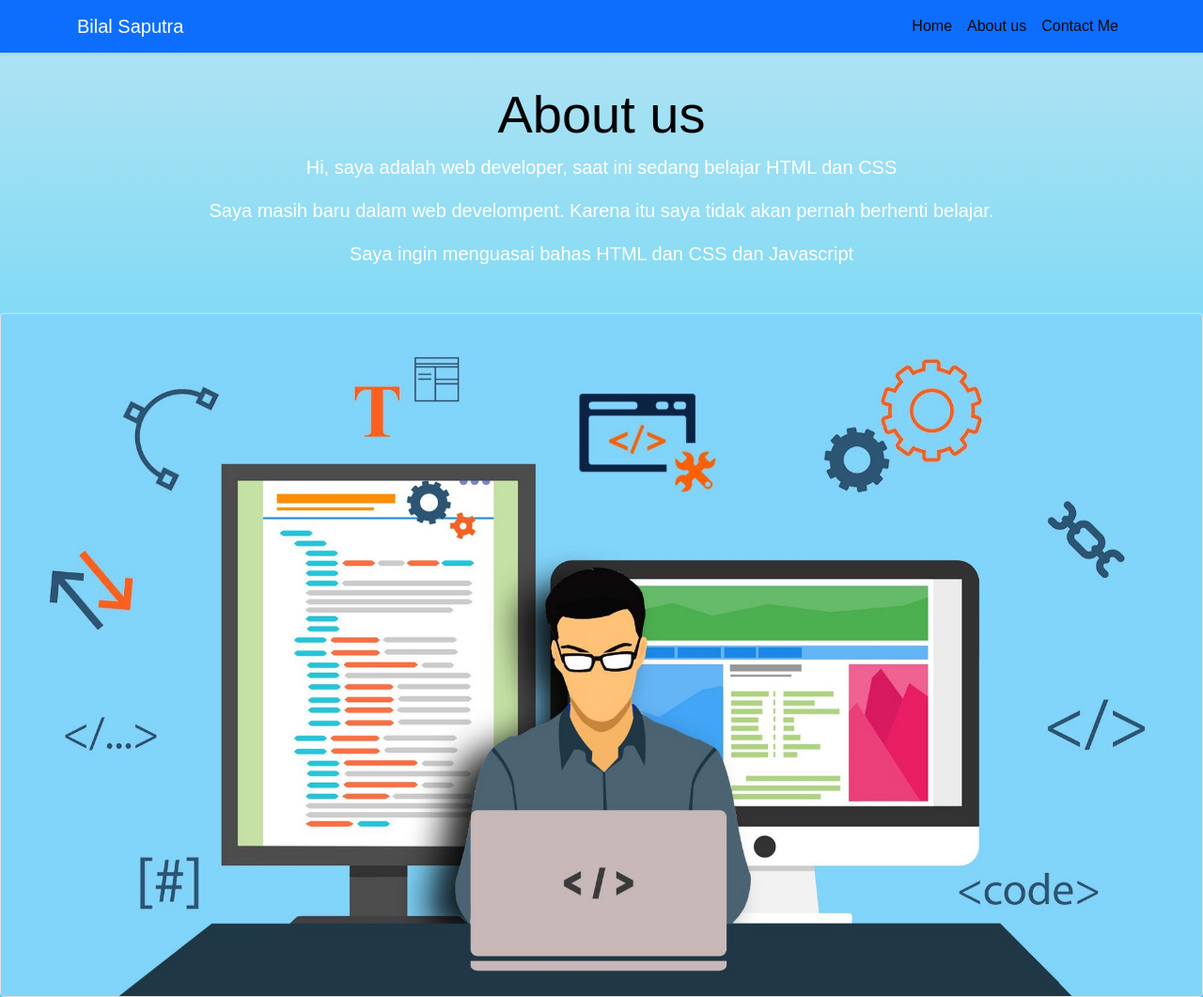
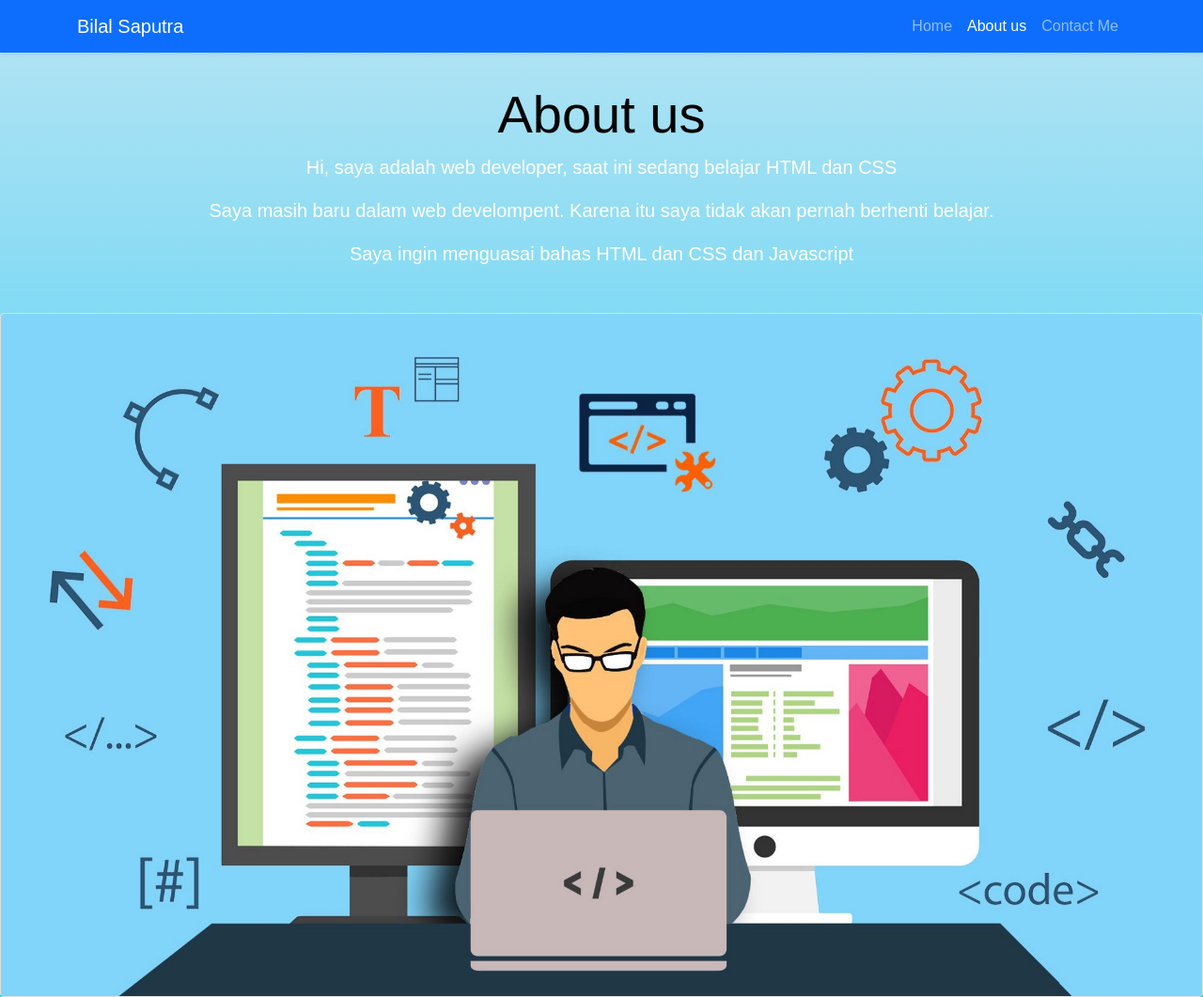
Before and after one commit to bilalsaputra808/html-dasar, a plain HTML site: page about.html in a window 1280 px wide. Shown: the whole page at 94% size. Drawn offline with nearby package versions, Linux system fonts and the light colour scheme.

Commit message:
update warna text navbar

```diff
--- a/about.html
+++ b/about.html
@@ -12,11 +12,6 @@
     <link rel="stylesheet" href="style.css" />
 
      <!--nav link-->
-  <style>
-    .nav-link {
-      color: rgb(8, 8, 8) !important;
-    }
-  </style>
 
     <title>My Portfolio| Bilal Saputra</title>
   </head>
@@ -31,10 +26,10 @@
         <div class="collapse navbar-collapse" id="navbarSupportedContent">
           <ul class="navbar-nav ms-auto mb-2 mb-lg-0">
             <li class="nav-item">
-              <a class="nav-link active" aria-current="page" href="index.html">Home</a>
+              <a class="nav-link" href="index.html">Home</a>
             </li>
             <li class="nav-item">
-              <a class="nav-link" href="about.html">About us</a>
+              <a class="nav-link active" href="about.html" style="color: white;">About us</a>
             </li>
             <li class="nav-item">
               <a class="nav-link" href="Contact.html">Contact Me</a>
```
Also changed, not shown: Contact.html (+2 -7 lines), index.html (+6 -7 lines).
